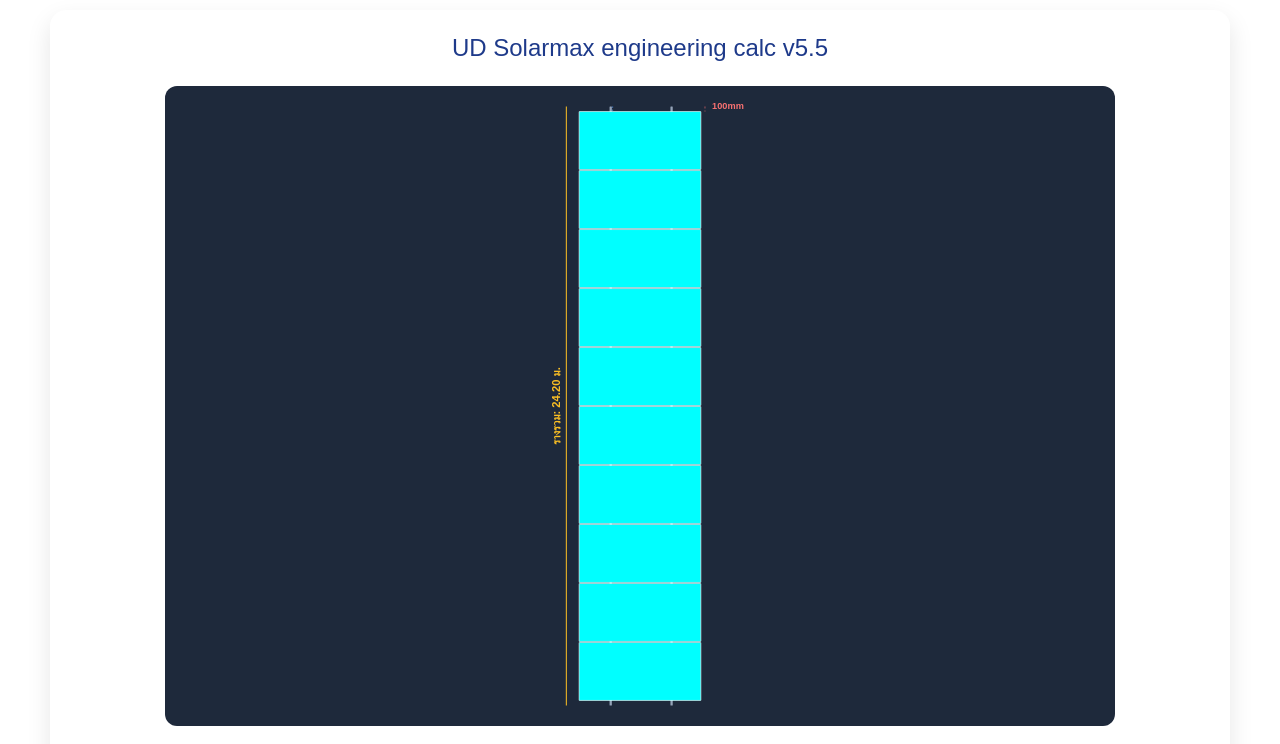
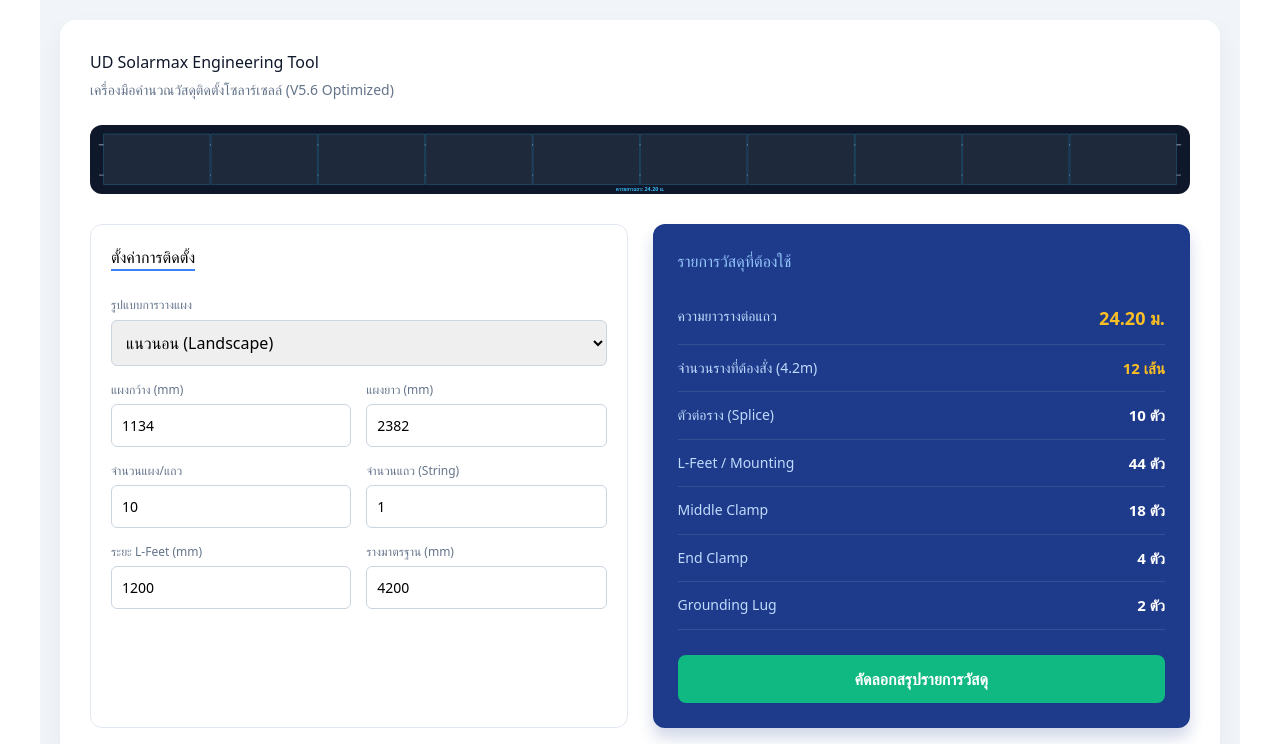
Before and after one commit to udsolarmax/udsolarmax_pv_calulation, a React (Create React App) app: page / in a window 1280 px wide. Shown: the top 744 px of the page. Built offline with nearby package versions, Linux system fonts and the light colour scheme.

Commit message:
Update App.js

```diff
--- a/src/App.js
+++ b/src/App.js
@@ -1,11 +1,12 @@
 import React, { useState, useEffect } from 'react';
 
 export default function App() {
+  // มาตรฐานแผง Hi-Volt ทั่วไป
   const [panelWidth, setPanelWidth] = useState(1134);
   const [panelLength, setPanelLength] = useState(2382);
   const [panelOrientation, setPanelOrientation] = useState('horizontal');
   const [panelCountPerString, setPanelCountPerString] = useState(10);
-  const [stringCount, setStringCount] = useState(1); // จำนวนแถว
+  const [stringCount, setStringCount] = useState(1);
   const [lFeetSpace, setLFeetSpace] = useState(1200);
   const [railLength, setRailLength] = useState(4200);
   const [midClampSpace, setMidClampSpace] = useState(20);
@@ -21,146 +22,126 @@
     panelTotalDim: 0
   });
 
-  const currentW = panelOrientation === 'vertical' ? panelWidth : panelLength;
-  const currentL = panelOrientation === 'vertical' ? panelLength : panelWidth;
+  // กำหนดขนาดแผงตามการวางจริง (Logic วิศวกร)
+  // Portrait: ด้านกว้างวางขวางราง | Landscape: ด้านยาววางขวางราง
+  const dimAlongRail = panelOrientation === 'vertical' ? panelWidth : panelLength;
+  const dimAcrossRail = panelOrientation === 'vertical' ? panelLength : panelWidth;
 
   useEffect(() => {
-    const panelsDim = (panelCountPerString * currentW) + ((panelCountPerString - 1) * midClampSpace);
+    // 1. คำนวณความยาวแผงรวม + ช่องว่าง Mid Clamp
+    const panelsDim = (panelCountPerString * dimAlongRail) + ((panelCountPerString - 1) * midClampSpace);
+
+    // 2. ความยาวรางสุทธิต่อ 1 แถว (รวม Overhang 2 ด้าน)
     const rowLenMM = panelsDim + (2 * overhang);
 
-    const midPerString = (panelCountPerString - 1) * 2;
-    const railsPerString = Math.ceil((rowLenMM * 2) / railLength);
-    const splicesPerString = Math.max(0, railsPerString - 2);
-    const lFeetPerString = (Math.ceil(rowLenMM / lFeetSpace) + 1) * 2;
+    // 3. จำนวนจุดต่อราง (Splice) - คิดจากจำนวนท่อนรางต่อแถว (มี 2 เส้นราง)
+    const railsPerSide = Math.ceil(rowLenMM / railLength);
+    const splicesPerString = Math.max(0, (railsPerSide - 1) * 2);
+
+    // 4. จำนวนรางที่ต้องสั่ง (เส้น)
+    const railsPerString = railsPerSide * 2;
+
+    // 5. L-Feet (ยึดตามระยะแป Purlin)
+    const lFeetPerSide = Math.ceil(rowLenMM / lFeetSpace) + 1;
+    const lFeetPerString = lFeetPerSide * 2;
 
     setResults({
       totalRailLength: (rowLenMM / 1000).toFixed(2),
       totalRailsNeeded: railsPerString * stringCount,
-      midClamps: midPerString * stringCount,
+      midClamps: (panelCountPerString - 1) * 2 * stringCount,
       endClamps: 4 * stringCount,
       splices: splicesPerString * stringCount,
       lFeetCount: lFeetPerString * stringCount,
       panelTotalDim: (panelsDim / 1000).toFixed(2)
     });
-  }, [currentW, currentL, panelCountPerString, stringCount, lFeetSpace, railLength, midClampSpace, overhang, panelOrientation]);
+  }, [panelWidth, panelLength, panelCountPerString, stringCount, lFeetSpace, railLength, midClampSpace, overhang, panelOrientation, dimAlongRail]);
 
   const renderVisualizer = () => {
-    const panelsDimMM = (panelCountPerString * currentW) + ((panelCountPerString - 1) * midClampSpace);
+    const panelsDimMM = (panelCountPerString * dimAlongRail) + ((panelCountPerString - 1) * midClampSpace);
     const railLenMM = panelsDimMM + (2 * overhang);
 
-    if (panelOrientation === 'vertical') {
-      // --- แผงแนวตั้ง (Portrait) ---
-      const vWidth = railLenMM + 800;
-      const vHeight = (currentL * stringCount) + (stringCount * 800) + 400;
+    // ปรับสเกล SVG ให้พอดีกับหน้าจอ
+    const viewW = panelOrientation === 'vertical' ? railLenMM + 400 : dimAcrossRail * 1.5;
+    const viewH = panelOrientation === 'vertical' ? dimAcrossRail * 1.5 : railLenMM + 400;
 
-      return (
-        <svg viewBox={`-300 -500 ${vWidth} ${vHeight}`} style={{ width: '100%', height: 'auto', background: '#1e293b', borderRadius: '12px' }}>
-          {Array.from({ length: stringCount }).map((_, sIdx) => {
-            const yOff = sIdx * (currentL + 800);
-            return (
-              <g key={sIdx}>
-                <rect x="0" y={yOff + currentL * 0.25} width={railLenMM} height="40" fill="#94a3b8" rx="10" />
-                <rect x="0" y={yOff + currentL * 0.75} width={railLenMM} height="40" fill="#94a3b8" rx="10" />
-                <line x1="0" y1={yOff - 150} x2={railLenMM} y2={yOff - 150} stroke="#fbbf24" strokeWidth="15" />
-                <text x={railLenMM/2} y={yOff - 220} fill="#fbbf24" fontSize="200" fontWeight="bold" textAnchor="middle">รางรวม: {results.totalRailLength} ม.</text>
-                <line x1="0" y1={yOff + currentL * 0.25 + 20} x2={lFeetSpace} y2={yOff + currentL * 0.25 + 20} stroke="#60a5fa" strokeWidth="10" strokeDasharray="20,20" />
-                <text x={lFeetSpace/2} y={yOff + currentL * 0.25 - 20} fill="#60a5fa" fontSize="150" fontWeight="bold" textAnchor="middle">L-Feet: {lFeetSpace}mm</text>
-                {Array.from({ length: panelCountPerString }).map((_, pIdx) => (
-                  <rect key={pIdx} x={overhang + (pIdx * (currentW + midClampSpace))} y={yOff} width={currentW} height={currentL} fill="#334155" stroke="#475569" strokeWidth="10" rx="5" />
-                ))}
-                <line x1="0" y1={yOff + currentL + 120} x2={overhang} y2={yOff + currentL + 120} stroke="#f87171" strokeWidth="10" strokeDasharray="30,30" />
-                <text x={overhang/2} y={yOff + currentL + 300} fill="#f87171" fontSize="150" fontWeight="bold" textAnchor="middle">{overhang}mm</text>
-              </g>
-            );
-          })}
-        </svg>
-      );
-    } else {
-      // --- แผงแนวนอน (Landscape) - แก้ไขให้แสดงผลตามจำนวนแถวที่เพิ่มขึ้น ---
-      const totalPanelH = (panelCountPerString * currentL) + ((panelCountPerString - 1) * midClampSpace);
-      const railLenMM = totalPanelH + (2 * overhang);
-      // ขยาย viewBox ตามจำนวน stringCount (วางเรียงต่อกันไปทางขวา)
-      const vWidth = (currentW * stringCount) + (stringCount * 800) + 400;
-      const vHeight = railLenMM + 800;
+    return (
+      <svg viewBox={`-200 -200 ${railLenMM + 400} ${dimAcrossRail + 400}`} style={{ width: '100%', height: 'auto', background: '#0f172a', borderRadius: '12px' }}>
+        {/* Rail 1 & 2 */}
+        <rect x="0" y={dimAcrossRail * 0.2} width={railLenMM} height="30" fill="#64748b" rx="5" />
+        <rect x="0" y={dimAcrossRail * 0.8} width={railLenMM} height="30" fill="#64748b" rx="5" />
 
-      return (
-        <svg viewBox={`-600 -400 ${vWidth} ${vHeight}`} style={{ width: '100%', maxHeight: '80vh', height: 'auto', background: '#1e293b', borderRadius: '12px' }}>
-          {Array.from({ length: stringCount }).map((_, sIdx) => {
-            const xOff = sIdx * (currentW + 800);
-            return (
-              <g key={sIdx}>
-                {/* รางแนวตั้งของแต่ละแถว */}
-                <rect x={xOff + currentW * 0.25} y="0" width="45" height={railLenMM} fill="#94a3b8" rx="10" />
-                <rect x={xOff + currentW * 0.75} y="0" width="45" height={railLenMM} fill="#94a3b8" rx="10" />
+        {/* Panels */}
+        {Array.from({ length: panelCountPerString }).map((_, pIdx) => (
+          <rect
+            key={pIdx}
+            x={overhang + (pIdx * (dimAlongRail + midClampSpace))}
+            y="0"
+            width={dimAlongRail}
+            height={dimAcrossRail}
+            fill="#1e293b"
+            stroke="#38bdf8"
+            strokeWidth="5"
+            rx="4"
+          />
+        ))}
 
-                {/* เส้นบอกระยะรางรวม */}
-                <line x1={xOff - 250} y1="0" x2={xOff - 250} y2={railLenMM} stroke="#fbbf24" strokeWidth="20" />
-                <text x={xOff - 380} y={railLenMM/2} fill="#fbbf24" fontSize="220" fontWeight="bold" textAnchor="middle" transform={`rotate(-90, ${xOff - 380}, ${railLenMM/2})`}>รางรวม: {results.totalRailLength} ม.</text>
-
-                {/* ระยะ L-Feet */}
-                <line x1={xOff + currentW * 0.25 + 60} y1="0" x2={xOff + currentW * 0.25 + 60} y2={lFeetSpace} stroke="#60a5fa" strokeWidth="12" strokeDasharray="30,30" />
-                <text x={xOff + currentW * 0.25 + 200} y={lFeetSpace/2} fill="#60a5fa" fontSize="180" fontWeight="bold" textAnchor="start">L-Feet: {lFeetSpace}mm</text>
-
-                {Array.from({ length: panelCountPerString }).map((_, pIdx) => (
-                  <rect key={pIdx} x={xOff} y={overhang + (pIdx * (currentL + midClampSpace))} width={currentW} height={currentL} fill="#00ffff" stroke="#fff" strokeWidth="12" rx="5" />
-                ))}
-
-                {/* ระยะ Overhang */}
-                <line x1={xOff + currentW + 80} y1="0" x2={xOff + currentW + 80} y2={overhang} stroke="#f87171" strokeWidth="12" strokeDasharray="40,40" />
-                <text x={xOff + currentW + 220} y={overhang/2} fill="#f87171" fontSize="180" fontWeight="bold" textAnchor="start">{overhang}mm</text>
-              </g>
-            );
-          })}
-        </svg>
-      );
-    }
+        {/* Labels */}
+        <text x={railLenMM / 2} y={dimAcrossRail + 150} fill="#38bdf8" fontSize="120" textAnchor="middle" fontWeight="bold">
+          ความยาวแถว: {results.totalRailLength} ม.
+        </text>
+      </svg>
+    );
   };
 
   return (
-    <div style={{ padding: "10px", maxWidth: "1200px", margin: "0 auto", fontFamily: "sans-serif" }}>
-      <div style={{ backgroundColor: "white", borderRadius: "16px", boxShadow: "0 10px 25px rgba(0,0,0,0.1)", padding: "20px" }}>
-        <h1 style={{ color: "#1e3a8a", textAlign: "center", marginBottom: "20px", fontSize: "24px" }}>UD Solarmax engineering calc v5.5</h1>
+    <div style={{ padding: "20px", maxWidth: "1200px", margin: "0 auto", backgroundColor: "#f1f5f9", minHeight: "100vh" }}>
+      <div style={{ backgroundColor: "white", borderRadius: "16px", boxShadow: "0 10px 25px rgba(0,0,0,0.05)", padding: "30px" }}>
+        <h2 style={{ color: "#0f172a", marginBottom: "5px" }}>UD Solarmax Engineering Tool</h2>
+        <p style={{ color: "#64748b", marginBottom: "25px", fontSize: "14px" }}>เครื่องมือคำนวณวัสดุติดตั้งโซลาร์เซลล์ (V5.6 Optimized)</p>
 
-        <div style={{ marginBottom: "20px", display: 'flex', justifyContent: 'center' }}>
-          <div style={{ width: '100%', maxWidth: '950px' }}>
-            {renderVisualizer()}
-          </div>
+        <div style={{ marginBottom: "30px" }}>
+          {renderVisualizer()}
         </div>
 
-        <div style={{ display: "grid", gridTemplateColumns: "repeat(auto-fit, minmax(320px, 1fr))", gap: "20px" }}>
-          <div style={{ background: "#f8fafc", padding: "20px", borderRadius: "12px", border: "1px solid #e2e8f0" }}>
-            <h3 style={{ marginBottom: "15px", fontSize: "16px" }}>⚙️ ตั้งค่าการติดตั้ง</h3>
-            <select value={panelOrientation} onChange={(e) => setPanelOrientation(e.target.value)} style={{ width: "100%", padding: "10px", marginBottom: "15px", borderRadius: "8px", border: "1px solid #cbd5e1" }}>
-              <option value="horizontal">แนวนอน (Landscape)</option>
-              <option value="vertical">แนวตั้ง (Portrait)</option>
-            </select>
-            <div style={{ display: "grid", gridTemplateColumns: "1fr 1fr", gap: "12px" }}>
+        <div style={{ display: "grid", gridTemplateColumns: "repeat(auto-fit, minmax(350px, 1fr))", gap: "25px" }}>
+          {/* Input Section */}
+          <div style={{ background: "#ffffff", padding: "20px", borderRadius: "12px", border: "1px solid #e2e8f0" }}>
+            <h3 style={{ fontSize: "16px", marginBottom: "20px", borderBottom: "2px solid #3b82f6", display: "inline-block" }}>ตั้งค่าการติดตั้ง</h3>
+            <div style={{ display: "grid", gridTemplateColumns: "1fr 1fr", gap: "15px" }}>
+              <div style={{ gridColumn: "span 2" }}>
+                <label style={{ fontSize: "12px", color: "#64748b" }}>รูปแบบการวางแผง</label>
+                <select value={panelOrientation} onChange={(e) => setPanelOrientation(e.target.value)} style={{ width: "100%", padding: "10px", borderRadius: "6px", border: "1px solid #cbd5e1", marginTop: "5px" }}>
+                  <option value="vertical">แนวตั้ง (Portrait)</option>
+                  <option value="horizontal">แนวนอน (Landscape)</option>
+                </select>
+              </div>
               <InputBlock label="แผงกว้าง (mm)" value={panelWidth} onChange={setPanelWidth} />
               <InputBlock label="แผงยาว (mm)" value={panelLength} onChange={setPanelLength} />
-              <InputBlock label="แผง/แถว" value={panelCountPerString} onChange={setPanelCountPerString} />
+              <InputBlock label="จำนวนแผง/แถว" value={panelCountPerString} onChange={setPanelCountPerString} />
               <InputBlock label="จำนวนแถว (String)" value={stringCount} onChange={setStringCount} />
-              <InputBlock label="ระยะเหลือปลายราง (mm)" value={overhang} onChange={setOverhang} />
-              <InputBlock label="Mid Clamp (mm)" value={midClampSpace} onChange={setMidClampSpace} />
               <InputBlock label="ระยะ L-Feet (mm)" value={lFeetSpace} onChange={setLFeetSpace} />
               <InputBlock label="รางมาตรฐาน (mm)" value={railLength} onChange={setRailLength} />
             </div>
           </div>
 
-          <div style={{ background: "#1e3a8a", color: "white", padding: "25px", borderRadius: "12px" }}>
-            <h3 style={{ color: "#93c5fd", marginBottom: "20px", fontSize: "16px" }}>📦 รายการวัสดุ UD Solarmax</h3>
-            <ResultRow label="รางรวมต่อชุด" value={`${results.totalRailLength} ม.`} highlight />
-            <ResultRow label="จำนวนรางที่ต้องสั่ง" value={`${results.totalRailsNeeded} เส้น`} highlightColor="#fbbf24" />
+          {/* Results Section */}
+          <div style={{ background: "#1e3a8a", color: "white", padding: "25px", borderRadius: "12px", boxShadow: "0 10px 15px rgba(30, 58, 138, 0.2)" }}>
+            <h3 style={{ color: "#93c5fd", marginBottom: "20px", fontSize: "16px" }}>รายการวัสดุที่ต้องใช้</h3>
+            <ResultRow label="ความยาวรางต่อแถว" value={`${results.totalRailLength} ม.`} highlight />
+            <ResultRow label="จำนวนรางที่ต้องสั่ง (4.2m)" value={`${results.totalRailsNeeded} เส้น`} highlightColor="#fbbf24" />
             <ResultRow label="ตัวต่อราง (Splice)" value={`${results.splices} ตัว`} />
-            <ResultRow label="L-Feet" value={`${results.lFeetCount} ตัว`} />
+            <ResultRow label="L-Feet / Mounting" value={`${results.lFeetCount} ตัว`} />
             <ResultRow label="Middle Clamp" value={`${results.midClamps} ตัว`} />
             <ResultRow label="End Clamp" value={`${results.endClamps} ตัว`} />
-            <ResultRow label="Grounding Plate" value={`${results.midClamps} ตัว`} />
             <ResultRow label="Grounding Lug" value={`${2 * stringCount} ตัว`} />
+
             <button onClick={() => {
-              const text = `☀️ UD Solarmax: รวม ${stringCount} แถว, ราง ${results.totalRailLength}ม. (${results.totalRailsNeeded}เส้น), L-Feet ${results.lFeetCount}ตัว`;
+              const text = `☀️ *UD Solarmax Summary*\n------------------\nวางแผง: ${panelOrientation === 'vertical' ? 'แนวตั้ง' : 'แนวนอน'}\nจำนวน: ${panelCountPerString} แผง x ${stringCount} แถว\nรางรวม: ${results.totalRailLength} ม.\nต้องใช้ราง: ${results.totalRailsNeeded} เส้น\nL-Feet: ${results.lFeetCount} ตัว\nSplice: ${results.splices} ตัว`;
               navigator.clipboard.writeText(text);
-              alert("คัดลอกข้อมูลเรียบร้อย!");
-            }} style={{ width: "100%", marginTop: "20px", padding: "15px", background: "#10b981", color: "white", border: "none", borderRadius: "8px", fontWeight: "bold", cursor: "pointer" }}>📋 ส่งสรุปเข้า Line</button>
+              alert("สรุปรายการวัสดุถูกคัดลอกแล้ว!");
+            }} style={{ width: "100%", marginTop: "25px", padding: "12px", background: "#10b981", color: "white", border: "none", borderRadius: "8px", fontWeight: "bold", cursor: "pointer", fontSize: "16px" }}>
+              คัดลอกสรุปรายการวัสดุ
+            </button>
           </div>
         </div>
       </div>
@@ -170,13 +151,13 @@
 
 const InputBlock = ({ label, value, onChange }) => (
   <div>
-    <label style={{ display: "block", fontSize: "11px", color: "#64748b", marginBottom: "3px" }}>{label}</label>
-    <input type="number" value={value} onChange={e => onChange(Number(e.target.value))} style={{ width: "100%", padding: "8px", border: "1px solid #cbd5e1", borderRadius: "6px" }} />
+    <label style={{ display: "block", fontSize: "12px", color: "#64748b", marginBottom: "5px" }}>{label}</label>
+    <input type="number" value={value} onChange={e => onChange(Number(e.target.value))} style={{ width: "100%", padding: "10px", border: "1px solid #cbd5e1", borderRadius: "6px", fontSize: "14px" }} />
   </div>
 );
 
 const ResultRow = ({ label, value, highlight, highlightColor = "white" }) => (
-  <div style={{ display: "flex", justifyContent: "space-between", padding: "10px 0", borderBottom: "1px solid rgba(255,255,255,0.1)" }}>
+  <div style={{ display: "flex", justifyContent: "space-between", padding: "12px 0", borderBottom: "1px solid rgba(255,255,255,0.1)" }}>
     <span style={{ fontSize: "14px", color: "#bfdbfe" }}>{label}</span>
     <span style={{ fontWeight: "bold", fontSize: highlight ? "18px" : "15px", color: highlight ? "#fbbf24" : highlightColor }}>{value}</span>
   </div>
```
